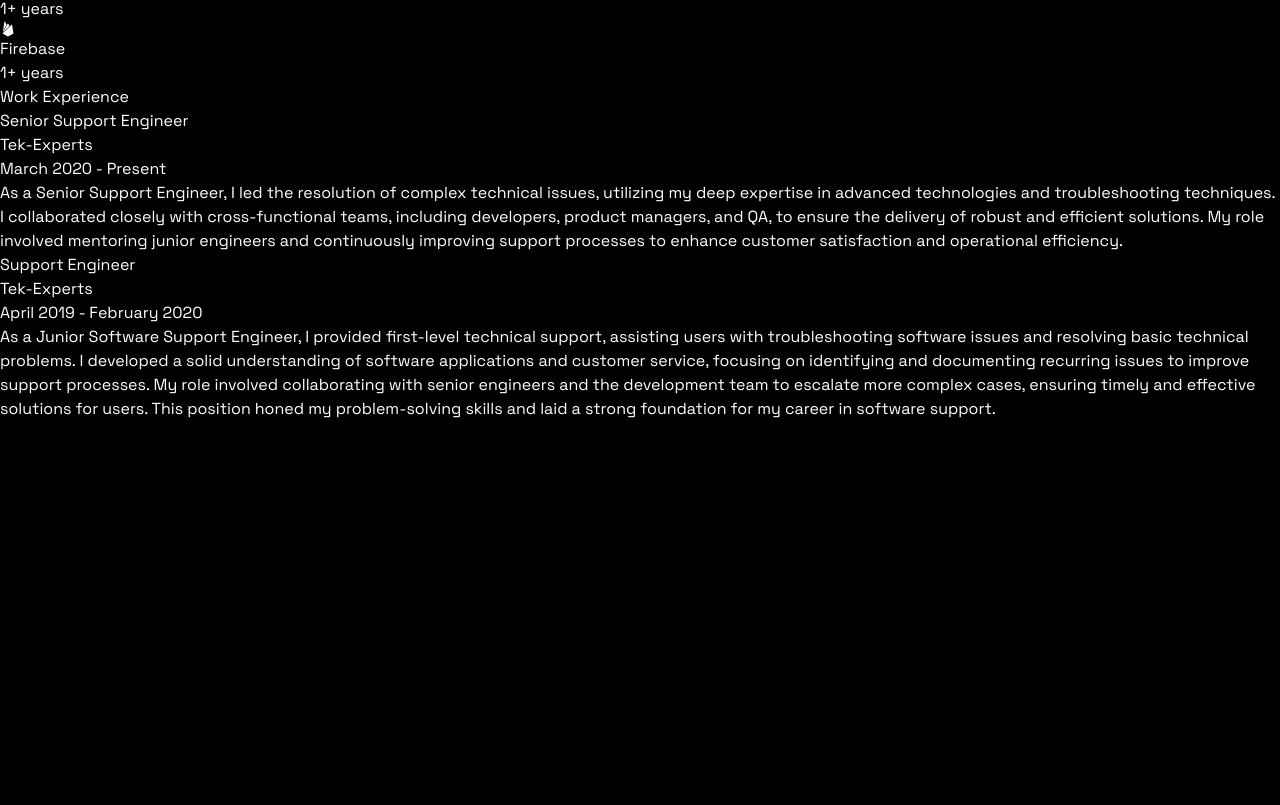
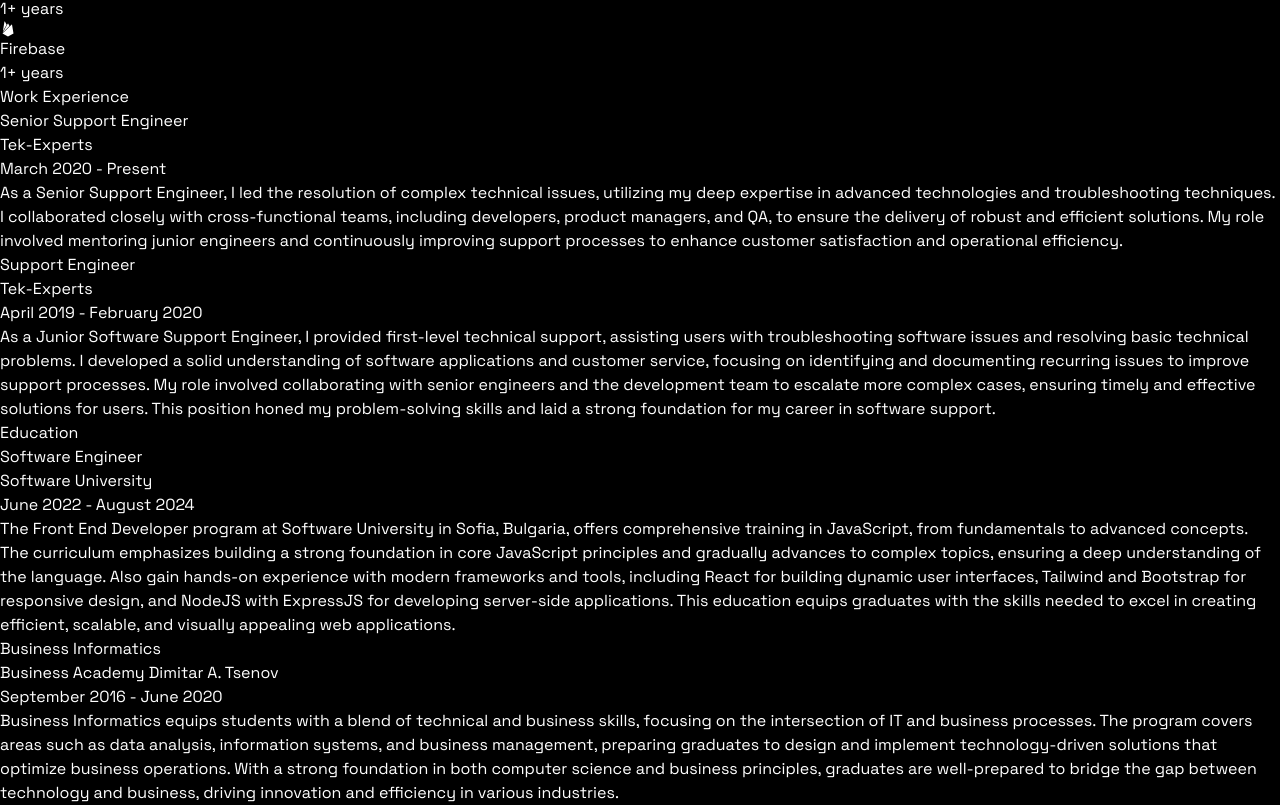
Before and after one commit to RosenGeorgievvv/RosenGeorgiev, a React (Vite) app: page / in a window 1280 px wide. Shown: the part 5472-6277 px from the top of the page. Before the commit the page ends 5893 px from the top, so only its background shows below. Built offline with nearby package versions, Linux system fonts and the light colour scheme.

Commit message:
Education component finished

```diff
--- a/src/App.jsx
+++ b/src/App.jsx
@@ -5,6 +5,7 @@ import Projects from './components/Projects';
 import Bio from './components/Bio';
 import Skills from "./components/Skills";
 import WorkExperience from "./components/WorkExperience";
+import Education from "./components/Education";
 
 const App = () => {
   return (
@@ -17,6 +18,7 @@ const App = () => {
           <Bio />
           <Skills />
           <WorkExperience />
+          <Education />
       </div>
     </div>
   );
--- /dev/null
+++ b/src/components/Education.jsx
@@ -0,0 +1,19 @@
+import { EDUCATION } from "../constants"
+
+const Education = () => {
+  return (
+    <section className="py-8" id="education">
+        <h2 className="mb-4 text-center text-3xl font-bold">Education</h2>
+        {EDUCATION.map((edu, index) => (
+            <div key={index} className="mb-6 p-10">
+                <h3 className="text-xl font-semibold">{edu.degree}</h3>
+                <p className="text-lg">{edu.institution}</p>
+                <p className="text-sm text-stone-300">{edu.duration}</p>
+                <p className="mt-2">{edu.description}</p>
+            </div>
+        ))}
+    </section>
+  )
+}
+
+export default Education
```
